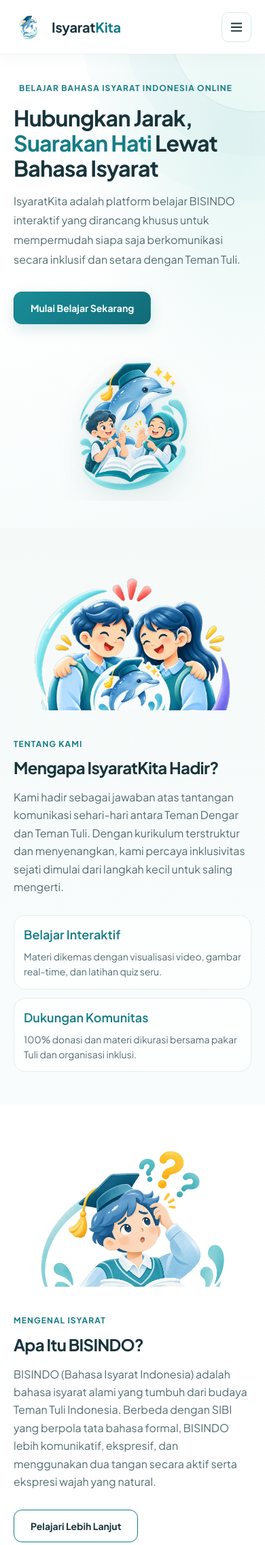
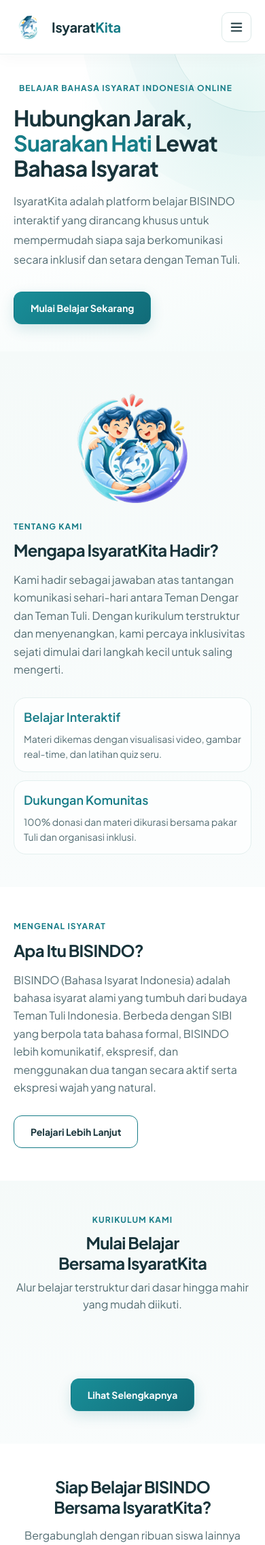
Before and after one commit to Kasih-code/PERWEB_IsyaratKita, a Laravel app: page / in a window 390 px wide. Shown: the top 2273 px of the page at 68% size. Run offline with Laravel 12, Linux system fonts and the light colour scheme; data that the repository does not hold is empty.

Commit message:
style: ringkas gambar dekoratif di tampilan mobile

```diff
--- a/public/css/neww.css
+++ b/public/css/neww.css
@@ -1,6 +1,5 @@
 
 /* IsyaratKita — penyegaran visual non-invasif.
-   Tidak mengubah logika aplikasi.
 */
 
 /* =========================================
@@ -480,3 +479,59 @@ select:focus-visible {
         max-width: 320px;
     }
 }
+
+/* Perbaikan UX: area ketuk dan menu mobile */
+.nominal button { min-height: 44px; }
+
+@media (max-width: 960px) {
+    .navbar__panel.terbuka {
+        max-height: calc(100vh - var(--tinggi-navbar));
+        max-height: calc(100dvh - var(--tinggi-navbar));
+        overflow-y: auto;
+        overscroll-behavior: contain;
+    }
+}
+
+/* Perbaikan tampilan gambar */
+.hero__gambar { overflow: visible; }
+
+/* Layar sentuh: matikan efek hover yang "menempel" setelah diketuk */
+@media (hover: none) {
+    .hero__gambar:hover img,
+    .tentang__gambar:hover img,
+    .bisindo__gambar:hover img { transform: none; }
+}
+
+/* Gambar bagian Tentang dan BISINDO tampil utuh di tablet dan HP */
+@media (max-width: 900px) {
+    .tentang__gambar, .bisindo__gambar { height: auto; overflow: visible; }
+    .tentang__gambar img, .bisindo__gambar img {
+        display: block;
+        width: auto;
+        max-width: 100%;
+        height: auto;
+        max-height: 340px;
+        margin-inline: auto;
+    }
+}
+
+/* ===== Tampilan HP: kurangi gambar dekoratif ===== */
+@media (max-width: 640px) {
+    /* Hero: judul dan tombol langsung terlihat, tanpa ilustrasi besar */
+    .hero__gambar { display: none; }
+    .hero__isi { row-gap: 0; }
+
+    /* Bagian Tentang dan BISINDO: gambar kecil, tidak terpotong */
+    .tentang__isi, .bisindo__isi { row-gap: 20px; }
+    .tentang__gambar, .bisindo__gambar { height: auto; overflow: visible; }
+    .tentang__gambar img, .bisindo__gambar img {
+        display: block;
+        width: auto;
+        max-width: 70%;
+        height: auto;
+        max-height: 180px;
+        margin-inline: auto;
+    }
+
+    .bisindo__gambar { display: none; }
+}
```
Also changed, not shown: public/images/umum/confused final.png, public/images/umum/donasi.png, public/images/umum/hero-modul.png, public/images/umum/hero1.png, public/images/umum/logo isyarat kita.png, public/images/umum/rangkul.png.
